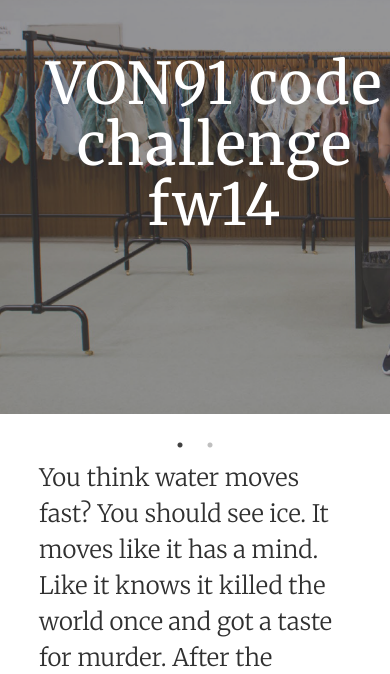
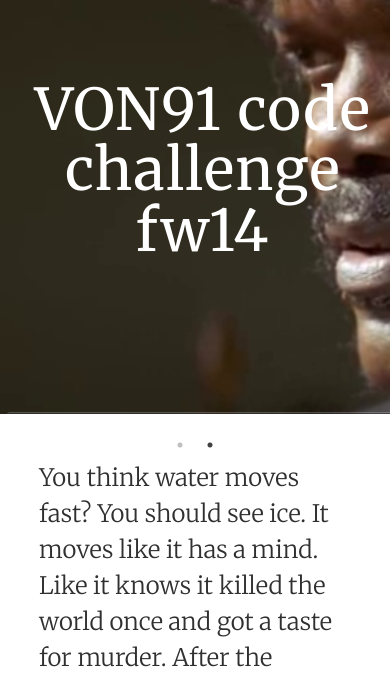
Before and after one commit to paulnordlund/cc, a plain HTML site: page index.html in a window 390 px wide. Shown: the part 170-844 px from the top of the page. Drawn offline with nearby package versions, Linux system fonts and the light colour scheme.

Commit message:
change margin
mobile banner headline

```diff
--- a/css/custom.css
+++ b/css/custom.css
@@ -63,8 +63,8 @@ header {
   	z-index: 10;
   	text-align: center;
   	vertical-align: center;
-  	top: 22%;
-  	left: 10%;
+  	top: 25%;
+  	left: 4%;
   	color: #fff;
   	font-family: 'Merriweather', serif;
   	font-size: 2.4em;
--- a/js/custom.js
+++ b/js/custom.js
@@ -1,6 +1,7 @@
 $(document).ready(function(){
   $('.slickslider').slick({
   	dots: true,
+  	autoplay: true,
   	slidesToShow: 1,
   	slidesToScroll: 1
   });
--- a/sftp-config.json
+++ b/sftp-config.json
@@ -16,7 +16,7 @@
 
     "host": "evanmaya.com",
     "user": "pauln004",
-    "password": "Grinnell3!",
+    "password": "Evan2Maya4",
     //"port": "22",
 
     "remote_path": "/evanmaya/www",
```
